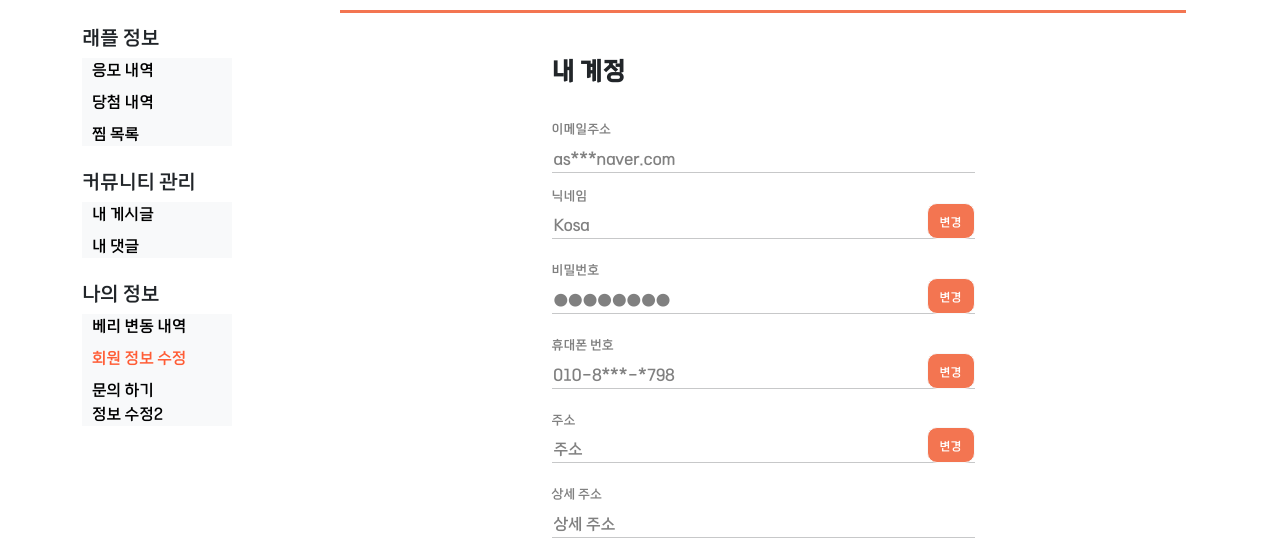
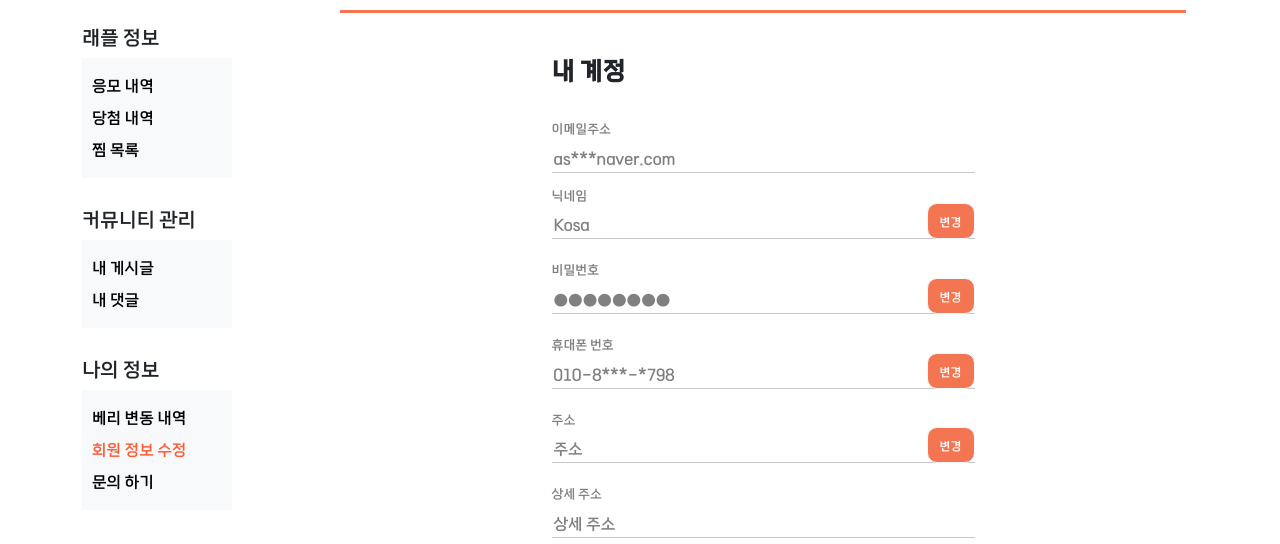
Before and after one commit to byeonnns/let-ffle-front, a Vue app: page /Member/MyPage/UpdateMember in a window 1280 px wide. Shown: the part 169-713 px from the top of the page. Built offline with nearby package versions, Linux system fonts and the light colour scheme; what vue3-lottie would draw is missing.

Commit message:
Refactor: Mypage sidebar 디자인 수정

```diff
--- a/src/views/Member/MyPageView/Components/MypageSidebar.vue
+++ b/src/views/Member/MyPageView/Components/MypageSidebar.vue
@@ -3,22 +3,21 @@
         <nav class="d-flex flex-column">
             <RouterLink to="/Member/MyPage" class="text-center text-nowrap h4 mb-4 no-animation fw-bold">마이 페이지</RouterLink>
             <h5>래플 정보</h5>
-            <div class="d-flex flex-column bg-light mb-4">
-                <RouterLink to="/Member/MyPage/MyEntryList" class="ps-2 mb-2">응모 내역</RouterLink>
-                <RouterLink to="/Member/MyPage/WinningList" class="ps-2 mb-2">당첨 내역</RouterLink>
-                <RouterLink to="/Member/MyPage/LikeList" class="ps-2">찜 목록</RouterLink>
+            <div class="d-flex flex-column bg-light" style="margin-bottom: 30px;">
+                <RouterLink to="/Member/MyPage/MyEntryList" class="ps-2 mt-3">응모 내역</RouterLink>
+                <RouterLink to="/Member/MyPage/WinningList" class="ps-2 mt-2">당첨 내역</RouterLink>
+                <RouterLink to="/Member/MyPage/LikeList" class="ps-2 mt-2 mb-3">찜 목록</RouterLink>
             </div>
             <h5>커뮤니티 관리</h5>
-            <div class="d-flex flex-column bg-light mb-4">
-                <RouterLink to="/Member/MyPage/MyBoardList" class="ps-2 mb-2">내 게시글</RouterLink>
-                <RouterLink to="/Member/MyPage/MyCommentList" class="ps-2">내 댓글</RouterLink>
+            <div class="d-flex flex-column bg-light" style="margin-bottom: 30px;">
+                <RouterLink to="/Member/MyPage/MyBoardList" class="ps-2 mt-3">내 게시글</RouterLink>
+                <RouterLink to="/Member/MyPage/MyCommentList" class="ps-2 mt-2 mb-3">내 댓글</RouterLink>
             </div>
             <h5>나의 정보</h5>
             <div class="d-flex flex-column bg-light">
-                <RouterLink to="/Member/MyPage/MyBerryHistory" class="ps-2 mb-2">베리 변동 내역</RouterLink>
-                <RouterLink to="/Member/MyPage/UpdateMember" class="ps-2 mb-2">회원 정보 수정</RouterLink>
-                <RouterLink to="/Member/MyPage/InquiryList" class="ps-2">문의 하기</RouterLink>
-                <RouterLink to="/Member/MyPage/UpdateMember2" class="ps-2">정보 수정2</RouterLink>
+                <RouterLink to="/Member/MyPage/MyBerryHistory" class="ps-2 mt-3">베리 변동 내역</RouterLink>
+                <RouterLink to="/Member/MyPage/UpdateMember" class="ps-2 mt-2">회원 정보 수정</RouterLink>
+                <RouterLink to="/Member/MyPage/InquiryList" class="ps-2 mt-2 mb-3">문의 하기</RouterLink>
             </div>
         </nav>
     </div>
```
